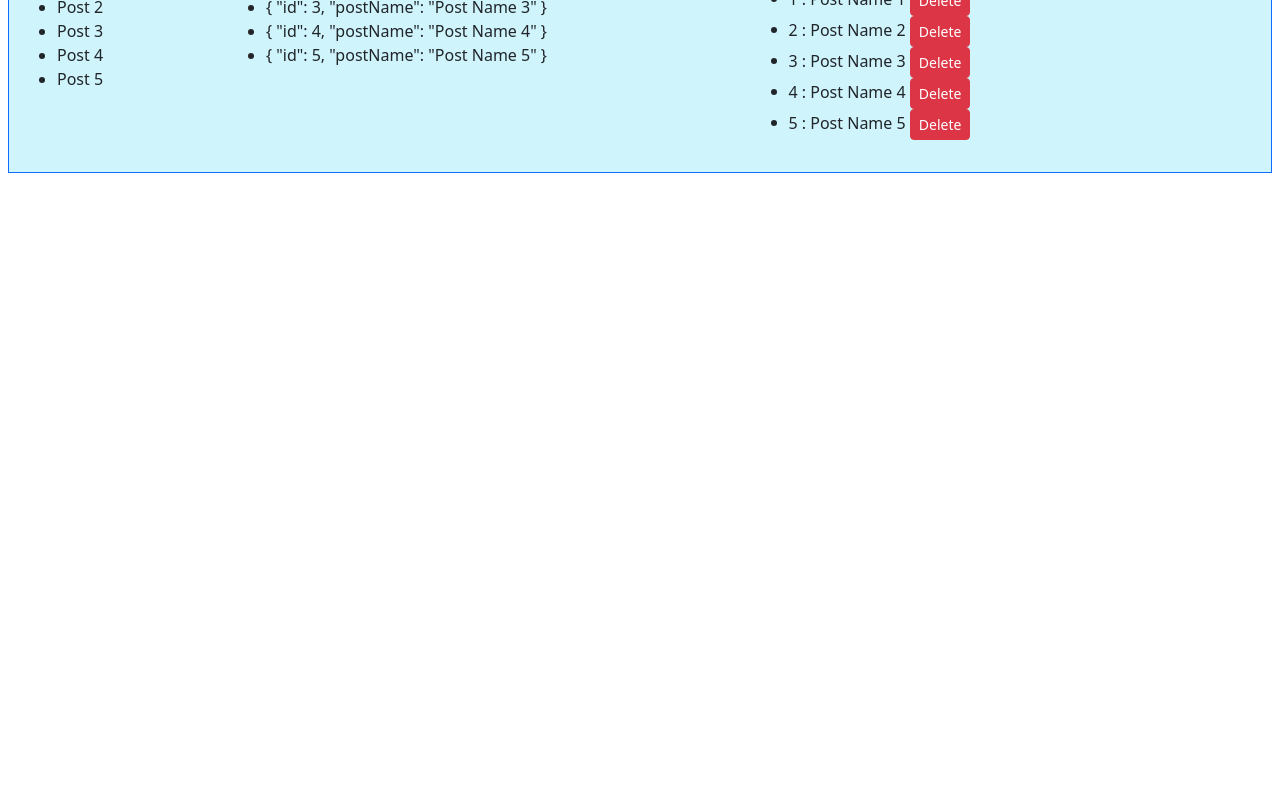
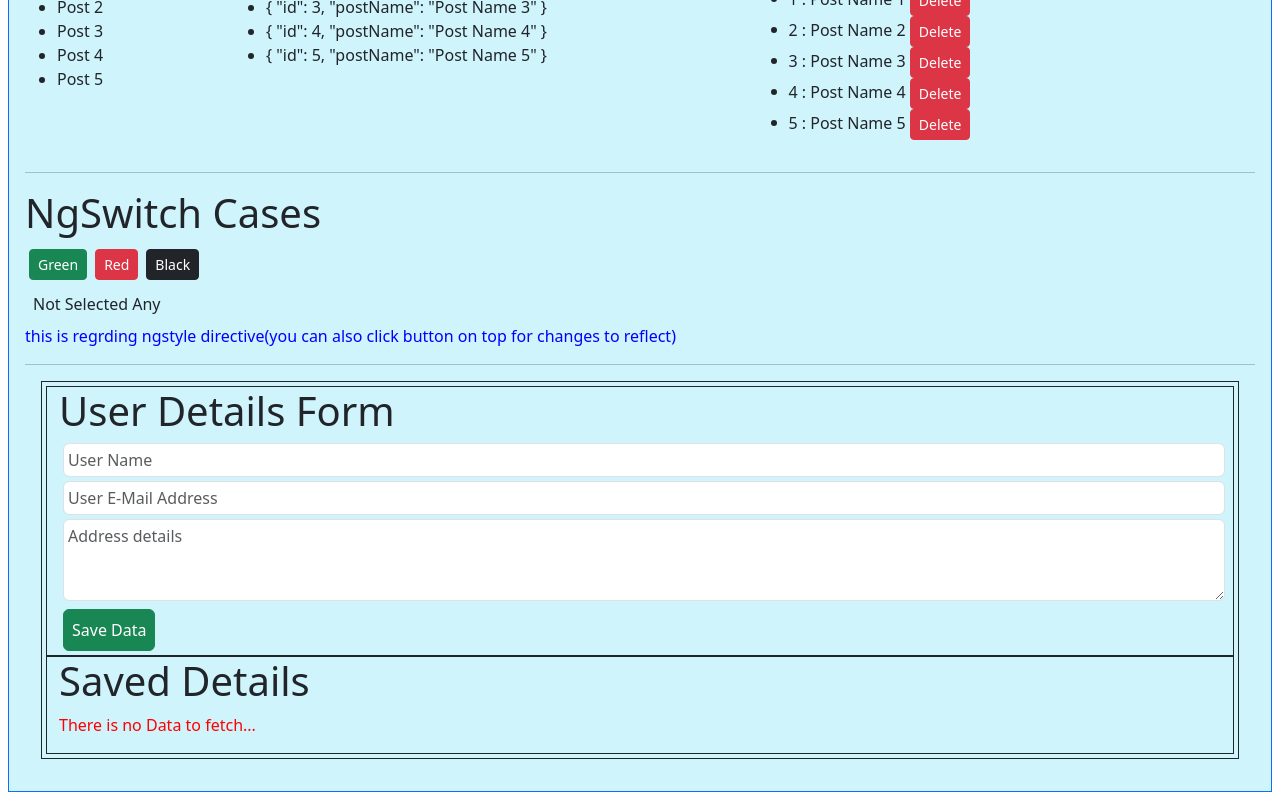
Before and after one commit to shameedshamee/weGrow.github.io, an Angular app: page / in a window 1280 px wide. Shown: the part 1242-2042 px from the top of the page. Before the commit the page ends 1423 px from the top, so only its background shows below. Built offline with nearby package versions, Linux system fonts and the light colour scheme.

Commit message:
Update on 25/06/2024

```diff
--- a/src/app/practice-block/practice-block.component.html
+++ b/src/app/practice-block/practice-block.component.html
@@ -58,7 +58,20 @@
                -we use ngfor diretive to render an array inside the View
                - Ngfor Directive is a structural Directive.
                - with Ngfor Directive we can Manipulate the DOM
-         -->
+
+               ngStyle and ngClass
+                  - ngStyle Directive is used to add styles to an element
+                  - ngClass Directive is used to add classes to an element
+
+               Structural Directive Vs Attribute Directive
+               - Structural Directive - Manipulate the DOM , With the Strucutral Directive we can maniplate the DOM(Document Object Model) by adding and removing HTML Elements to the DOM
+                - *ngif
+                - *ngfor
+                - *ngswitch
+               - Attribute Directive - Manipulate the properties of an element , With the Attribute Diretive we an only change the Apperance of the DOM
+                - ngStyle
+                - ngClass
+            -->
       <div class="row">
          <div class="col-2">
             <p>Fetching Using NgFor Directive</p>
@@ -89,8 +102,81 @@
             </ul>
          </div>
 
-
-
       </div>
+      <hr>
+      <div class="row">
+         <div class="col-6">
+            <h1>NgSwitch Cases</h1>
+      <div class="">
+         <button (click)="onClickBtn('green')" class="btn btn-success btn-sm m-1">Green</button>
+         <button (click)="onClickBtn('red')" class="btn btn-danger btn-sm m-1">Red</button>
+         <button (click)="onClickBtn('black')" class="btn btn-dark btn-sm m-1">Black</button>
+      </div>
+         <div class="m-1 p-1" [ngSwitch] ="colorButton">
+            <div *ngSwitchCase="'green'">GREEN</div>
+            <div *ngSwitchCase="'red'">RED</div>
+            <div *ngSwitchCase="'black'">BLACK</div>
+            <div *ngSwitchDefault>Not Selected Any </div>
+         </div>
+      </div>
+      </div>
+      <div class=""
+      [ngStyle]="{
+         color: bool ? 'red' : 'blue',
+         textTransform: bool ? 'uppercase' :  'lowercase',
+      }"
+      >
+         This is regrding NgStyle Directive(you can also click button on top for changes to reflect)
+      </div>
+      <hr>
+      <div class="border row m-3 p-1 border-dark">
+         <div class="col-12 border border-dark">
+            <h1> User Details Form</h1>
+            <input type="text" placeholder="User Name" class="form-control m-1 p-1" [(ngModel)]="userName">
+            <input type="email" placeholder="User E-Mail Address" class="form-control m-1 p-1"  [(ngModel)]="userEmail">
+            <textarea rows="3" placeholder="Address details" class="form-control m-1 p-1"  [(ngModel)]="userAddress"></textarea>
+            <button class="btn btn-success  m-1 p-2" (click)="onSave()">Save Data</button>
+         </div>
+         <div class="col-12 border-dark border">
+            <h1>Saved Details</h1>
+            <div class="table-responsive" *ngIf="userArray.length > 0; else noData">
+               <table class="table table-striped table-hover">
+                  <thead>
+                     <tr>
+                        <th>#</th>
+                        <th>Name</th>
+                        <th>Email</th>
+                        <th>Address</th>
+                        <th>Action</th>
+                     </tr>
+                  </thead>
+                  <tbody>
+                     <tr *ngFor="let user of userArray; let index = index">
+                        <td>{{ index + 1 }}</td>
+                        <td>{{ user.userName }}</td>
+                        <td>{{ user.userEmail }}</td>
+                        <td>{{ user.userAddress }}</td>
+                        <td>
+                           <button class="btn btn-primary btn-sm" >Edit</button>
+                           <button class="btn btn-danger btn-sm" (click)="onClickDelete(index)">Delete</button>
+                        </td>
+                     </tr>
+                  </tbody>
+               </table>
+            </div>
+         </div>
+      </div>
+      <!-- Angular - PIPE
+       Pipes are used to trasforming data into a partocular format when we only need that data transformed 'in' a template. or the HTML View
+         - Uppercase Pipe
+         - Lowercase Pipe
+         - Currency Pipe
+         - Date Pipe
+         - Json Pipe
+         - Async Pipe
+         - Slice Pipe
+         - Percent Pipe
+         - Decimal / Number Pipe
+      -->
     </div>
 </div>
--- a/src/app/practice-block/practice-block.component.ts
+++ b/src/app/practice-block/practice-block.component.ts
@@ -23,6 +23,15 @@ export class PracticeBlockComponent {
   imageURL!: string;
   postURL!: string;
   addBackground!: boolean;
+
+   // for directives exerise
+
+   userName!: string;
+   userEmail!: string;
+   userAddress!: string;
+
+   userArray: Array<any> = [];
+
 
   bool:boolean = false;
   buttonClick(){
@@ -73,4 +82,25 @@ export class PracticeBlockComponent {
     // let index =this.objArray.indexOf(post);
     this.objArray.splice(index, 1);
   }
+
+  colorButton:string = "Not selected"
+
+  onClickBtn(status: string): void{
+    this.colorButton=status;
+  }
+
+
+  // for directives exerise
+  onSave(){
+    this.userArray.push({
+      "userName": this.userName,
+      "userEmail": this.userEmail,
+      "userAddress": this.userAddress
+    });
+    console.log(this.userArray);
+  }
+
+  onClickDelete(index:any){
+    this.userArray.splice(index, 1);
+  }
 }
```
